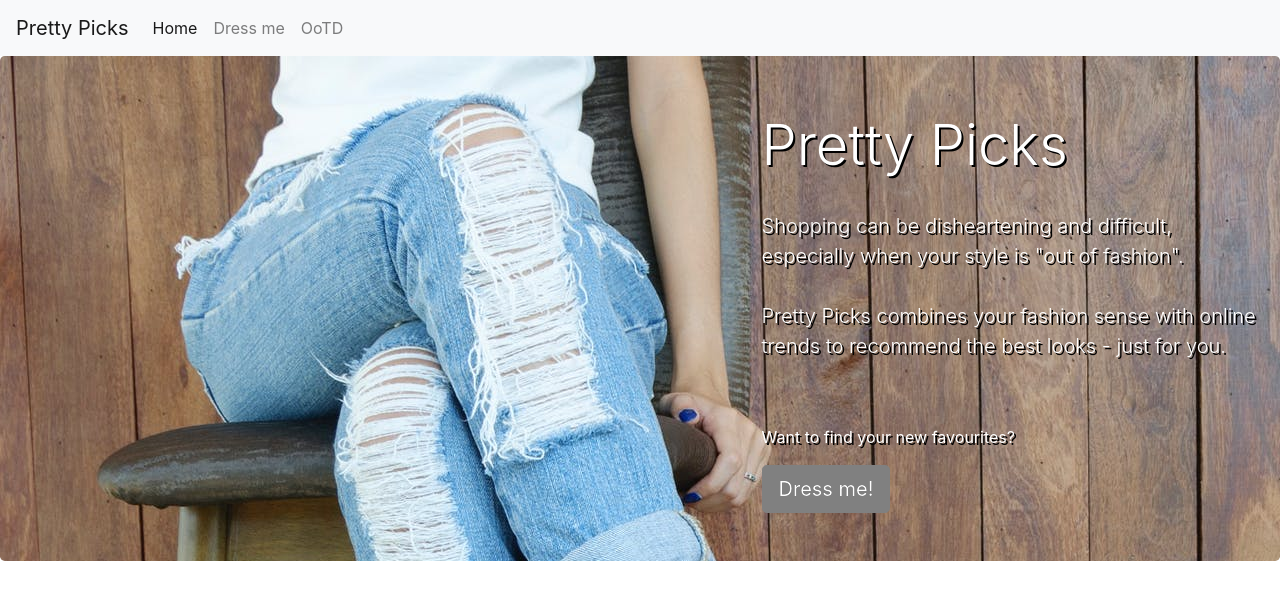
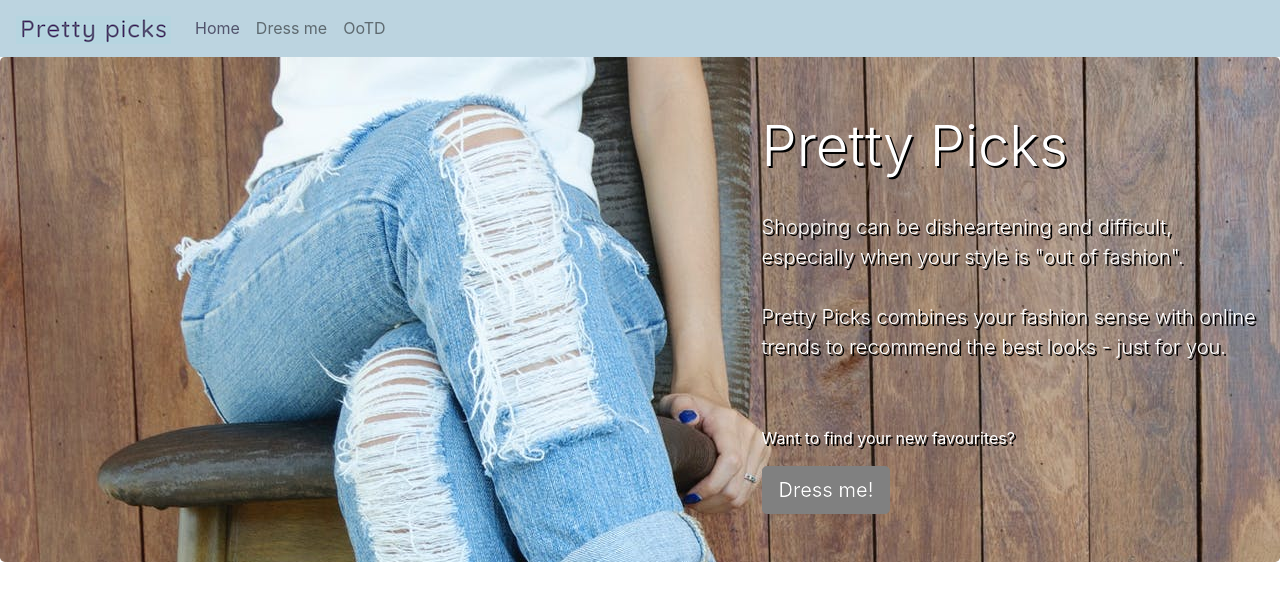
Before and after one commit to JosieWatson/Pretty-Picks, a plain HTML site: page index.html in a window 1280 px wide. Drawn offline with nearby package versions, Linux system fonts and the light colour scheme.

Commit message:
navbar tweaks

```diff
--- a/css/main.css
+++ b/css/main.css
@@ -18,3 +18,20 @@
   border-color: grey;
   text-shadow: 0px 0px 0px #000;
 }
+
+.navbar-brand-main {
+  display: inline-block;
+  padding-top: 0.3125rem;
+  padding-bottom: 0.3125rem;
+  margin-right: 1rem;
+  font-size: 1.25rem;
+  line-height: inherit;
+  white-space: nowrap;
+  background-color: rgba(188, 212, 224, 1);
+  color: rgba(81, 83, 108, 1);
+}
+
+.bg-custom {
+background-color: rgba(188, 212, 224, 1);
+color: rgba(81, 83, 108, 1);
+}
--- a/index.html
+++ b/index.html
@@ -9,11 +9,15 @@
     <link href="./css/main.css" rel="stylesheet">
   </head>
   <body>
-    <nav class="navbar navbar-expand-lg navbar-light bg-light">
-      <a class="navbar-brand" href="#">Pretty Picks</a>
+    <nav class="navbar navbar-expand-lg navbar-light bg-custom">
+      <a class="navbar-brand-main" href="#">
+          <img src="./images/pretty-picks.jpg" size: 100%; alt="">
+      </a>
+
+      <!-- Not sure if needed? don't delete until sure
       <button class="navbar-toggler" type="button" data-toggle="collapse" data-target="#navbarSupportedContent" aria-controls="navbarSupportedContent" aria-expanded="false" aria-label="Toggle navigation">
         <span class="navbar-toggler-icon"></span>
-      </button>
+      </button> -->
 
       <div class="collapse navbar-collapse" id="navbarSupportedContent">
         <ul class="navbar-nav mr-auto">
```
Also changed, not shown: css/bootstrap.css, images/pretty-picks.jpg (added).
